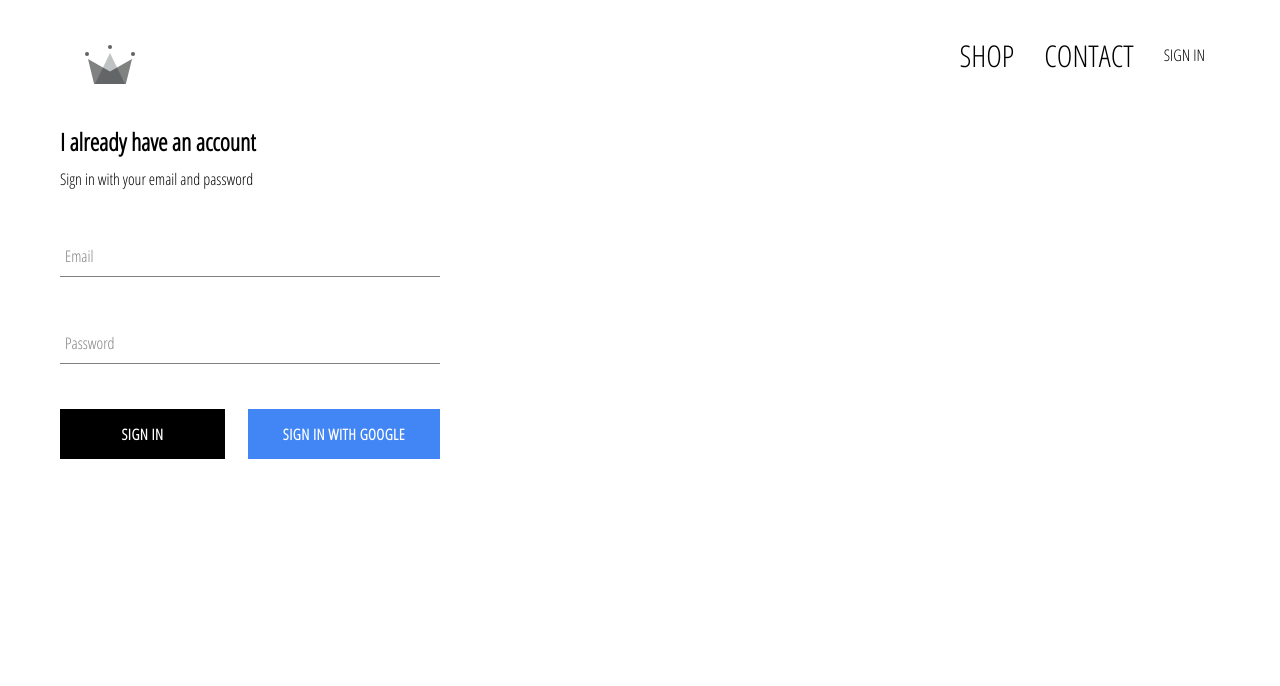
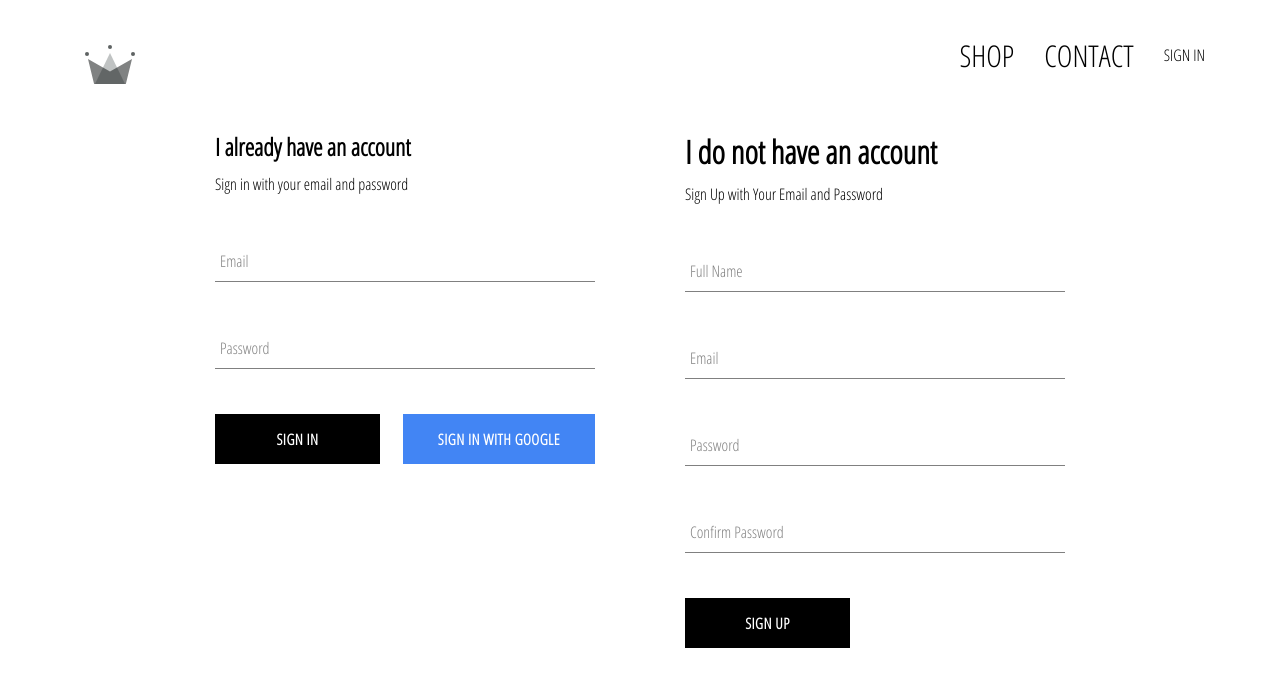
Before and after one commit to deveshteotia12/ecommerce_react, a React (Create React App) app: page /SignIn in a window 1280 px wide. Shown: the top 686 px of the page. Built offline with nearby package versions, Linux system fonts and the light colour scheme; no server answers.

Commit message:
Integrated the SignUp Option Using Email and Password

```diff
--- a/src/App.js
+++ b/src/App.js
@@ -6,7 +6,7 @@ import HomePage from "./Pages/Homepage/hompage.component"
 import ShopPage from './Pages/Shoppage/ShopPage.componenets'
 import Header from "./components/header/header.component"
 import SignInAndSignUpPage from "./Pages/Sign-in-and-sign-up/Sign-in-and-sign-up.component"
-import { auth } from "./firebase/firebase.utils";
+import { auth, createUserProfileDocument } from "./firebase/firebase.utils";
 class App extends React.Component
 {
   constructor()
@@ -19,10 +19,26 @@ class App extends React.Component
    unsubscribeFromAuth=null;
   componentDidMount()
   {
-     this.unsubscribeFromAuth=auth.onAuthStateChanged(user =>{
-        this.setState({currentUser: user});
-      console.log(user);
-      })
+     this.unsubscribeFromAuth=auth.onAuthStateChanged(async userAuth =>{
+        if(userAuth)
+        {
+          const userRef=await createUserProfileDocument(userAuth);
+           userRef.onSnapshot(snapShot=>{
+          this.setState({
+            currentUser: {
+              id: snapShot.id,
+              ...snapShot.data()
+            }
+          })
+            console.log(this.state)
+           });
+
+        }
+        else{
+          this.setState({currentUser: userAuth})
+         }
+      });
+
   }
   componentWillUnmount()
   {
--- a/src/Pages/Sign-in-and-sign-up/Sign-in-and-sign-up.component.jsx
+++ b/src/Pages/Sign-in-and-sign-up/Sign-in-and-sign-up.component.jsx
@@ -1,11 +1,13 @@
 import React from 'react';
 import './Sign-in-and-sign-up.scss';
 import SignIn from "../../components/SignIn/SignIn.component"
+import Signup from "../../components/SignUp/signup.component"
 const SignInAndSignUpPage=()=>(
     <div className="sign-in-and-sign-up">
-        <div className="SignIn">
+
               <SignIn></SignIn>
-        </div>
+              <Signup></Signup>
+
     </div>
 )
 
--- a/src/Pages/Sign-in-and-sign-up/Sign-in-and-sign-up.scss
+++ b/src/Pages/Sign-in-and-sign-up/Sign-in-and-sign-up.scss
@@ -0,0 +1,7 @@
+.sign-in-and-sign-up{
+    width: 850px;
+    display: flex;
+    justify-content: space-between;
+    margin: 30px auto;
+
+}
--- /dev/null
+++ b/src/components/SignUp/signup.component.jsx
@@ -0,0 +1,70 @@
+import React from 'react';
+
+import FormInput from "../form-input/form-input.components"
+import CustomButton from "../Button/button.component"
+import {auth,createUserProfileDocument } from '../../firebase/firebase.utils';
+
+import './signup.styles.scss'
+
+class Signup extends React.Component{
+   constructor()
+   {
+       super();
+       this.state={
+           displayName: '',
+           email: '',
+           password: '',
+           confirmPassword:''
+       }
+   }
+   handelChange=(event)=>
+   {
+        const{name, value} = event.target;
+        this.setState({[name]: value});
+   }
+   handelSubmit=async (event)=>{
+       alert("Value is submittes");
+       event.preventDefault();
+        const {displayName, email, password,confirmPassword}=this.state;
+        if(password!==confirmPassword)
+        {
+            alert("Password don't Match");
+        }
+        try{
+          const { user } = await auth.createUserWithEmailAndPassword(
+              email,
+             password
+          );
+          await createUserProfileDocument(user, { displayName });
+          this.setState({
+              displayName: '',
+              email: '',
+              password: '',
+              confirmPassword: ''
+          })
+        }catch(err){
+            console.error(err);
+        }
+
+
+   }
+   render()
+   {
+        return(
+            <div className="sign-up">
+            <h1 className="title">I do not have an account</h1>
+            <span>Sign Up with Your Email and Password</span>
+            <form onSubmit={this.handelSubmit}>
+              <FormInput name="displayName" type="text" label="Full Name" value={this.state.displayName} handelChange={this.handelChange} required/>
+              <FormInput name="email" type="email" label="Email" value={this.state.email} handelChange={this.handelChange} required/>
+              <FormInput name="password" type="password" label="Password" value={this.state.password} handelChange={this.handelChange} required/>
+              <FormInput name="confirmPassword" type="password" label="Confirm Password" value={this.state.confirmPassword} handelChange={this.handelChange} required/>
+              <CustomButton type="submit">Sign Up</CustomButton>
+            </form>
+            </div>
+        )
+   }
+
+}
+
+export default Signup;
--- /dev/null
+++ b/src/components/SignUp/signup.styles.scss
@@ -0,0 +1,10 @@
+.sign-up{
+  display: flex;
+  flex-direction: column;
+  width: 380px;
+
+  .title{
+      margin: 10px 0;
+  }
+
+}
--- a/src/firebase/firebase.utils.js
+++ b/src/firebase/firebase.utils.js
@@ -13,10 +13,34 @@ const config={
     appId: "1:683923609494:web:adc656ae5fb0ad9d92afb7",
     measurementId: "G-4KWPPQ5E4H"
 }
+export const createUserProfileDocument= async (userAuth, additionalData) =>{
+    if(!userAuth) return;
 
+    const userRef=firestore.doc(`users/${userAuth.uid}`);
+    const snapShot=await userRef.get();
+
+    if(!snapShot.exists)
+    {
+        const {displayName, email}=userAuth;
+        const createAt= new Date();
+        try{
+            await userRef.set({
+                displayName,
+                email,
+                createAt,
+                ...additionalData
+            })
+
+        }catch(err)
+        {
+              console.log("error creating user");
+        }
+
+    }
+    return userRef;
+}
 
 firebase.initializeApp(config);
-
 export const auth = firebase.auth();
 export const firestore = firebase.firestore();
 
@@ -24,4 +48,6 @@ const provider = new firebase.auth.GoogleAuthProvider();
 provider.setCustomParameters({ prompt: 'select_account' });
 export const signInWithGoogle = () => auth.signInWithPopup(provider);
 
+
+
 export default firebase;
```
Also changed, not shown: src/components/SignIn/SignIn.component.jsx (+8 -2 lines).
